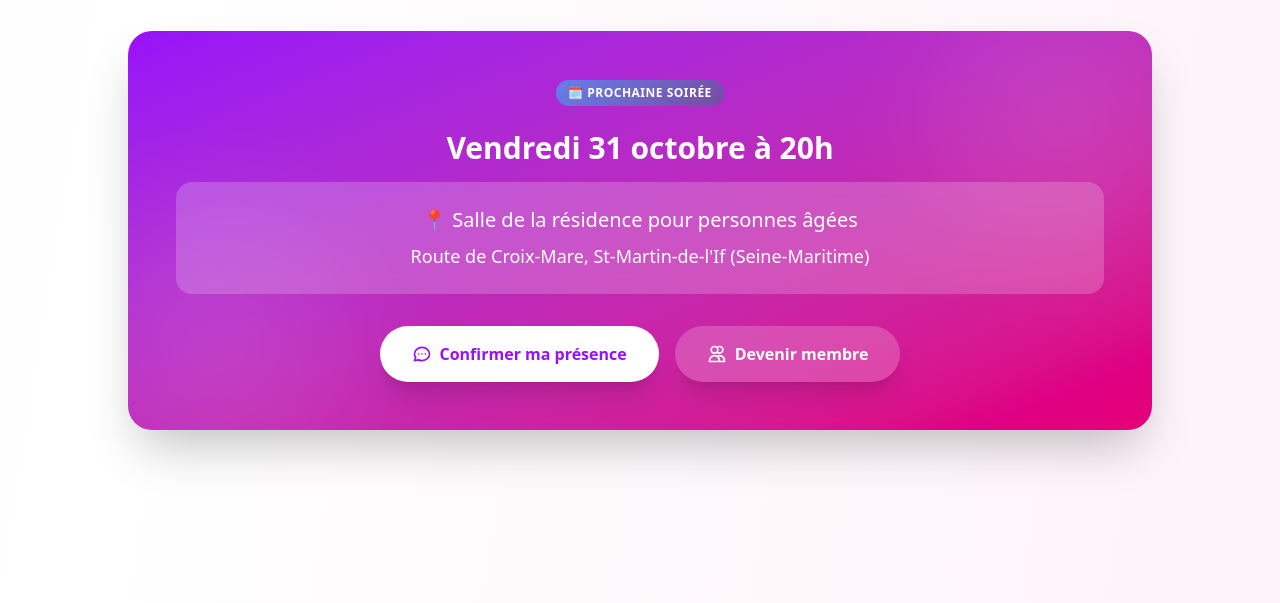
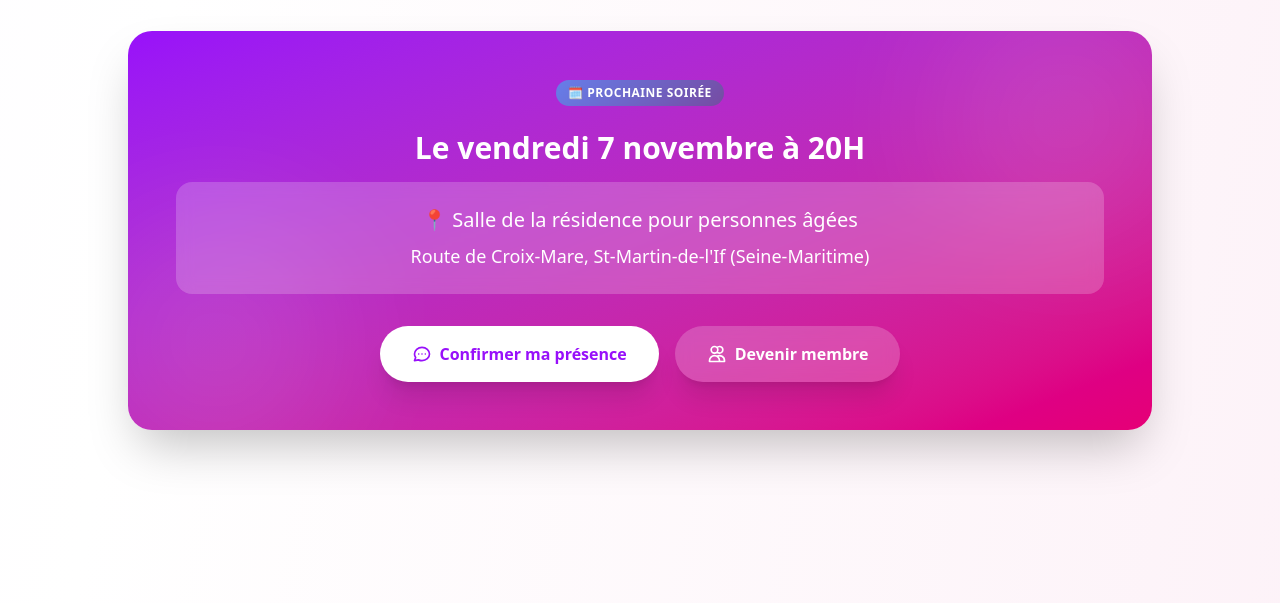
Before and after one commit to dnj855/stmartinjoue, a website built with Vite: page src/index.html in a window 1280 px wide. Shown: the part 6940-7543 px from the top of the page. Built offline with nearby package versions, Linux system fonts and the light colour scheme.

Commit message:
Comment out id for next event date heading
Commented out the id attribute for next event date.

```diff
--- a/src/index.html
+++ b/src/index.html
@@ -934,9 +934,10 @@
                 >🗓️ Prochaine soirée</span
               >
               <h3
-                id="next-event-date"
+                <!-- id="next-event-date" -->
                 class="mb-4 text-2xl font-black md:text-3xl"
               >
+                Le vendredi 7 novembre à 20H
                 <!-- La date sera automatiquement calculée -->
               </h3>
 
```
